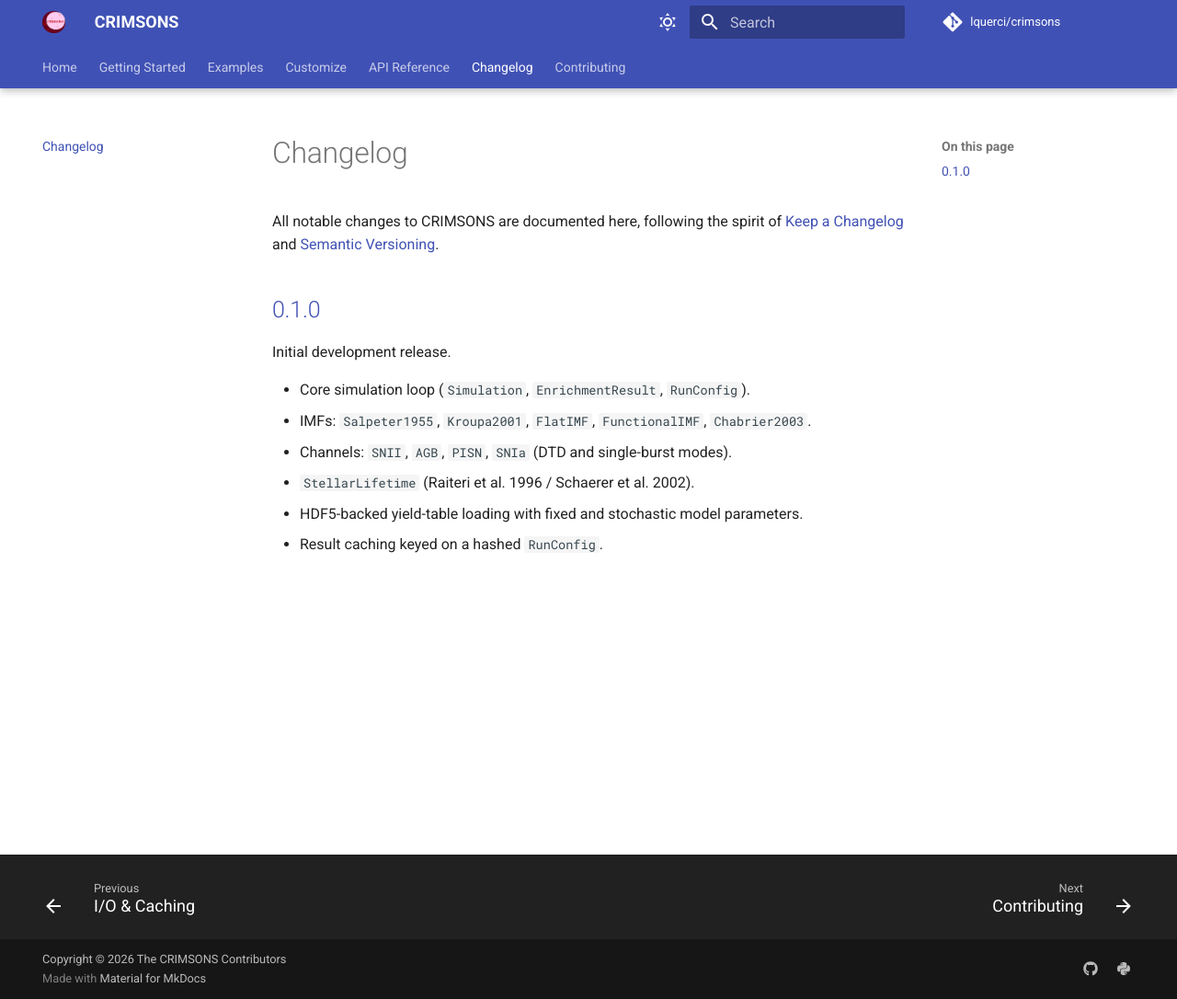
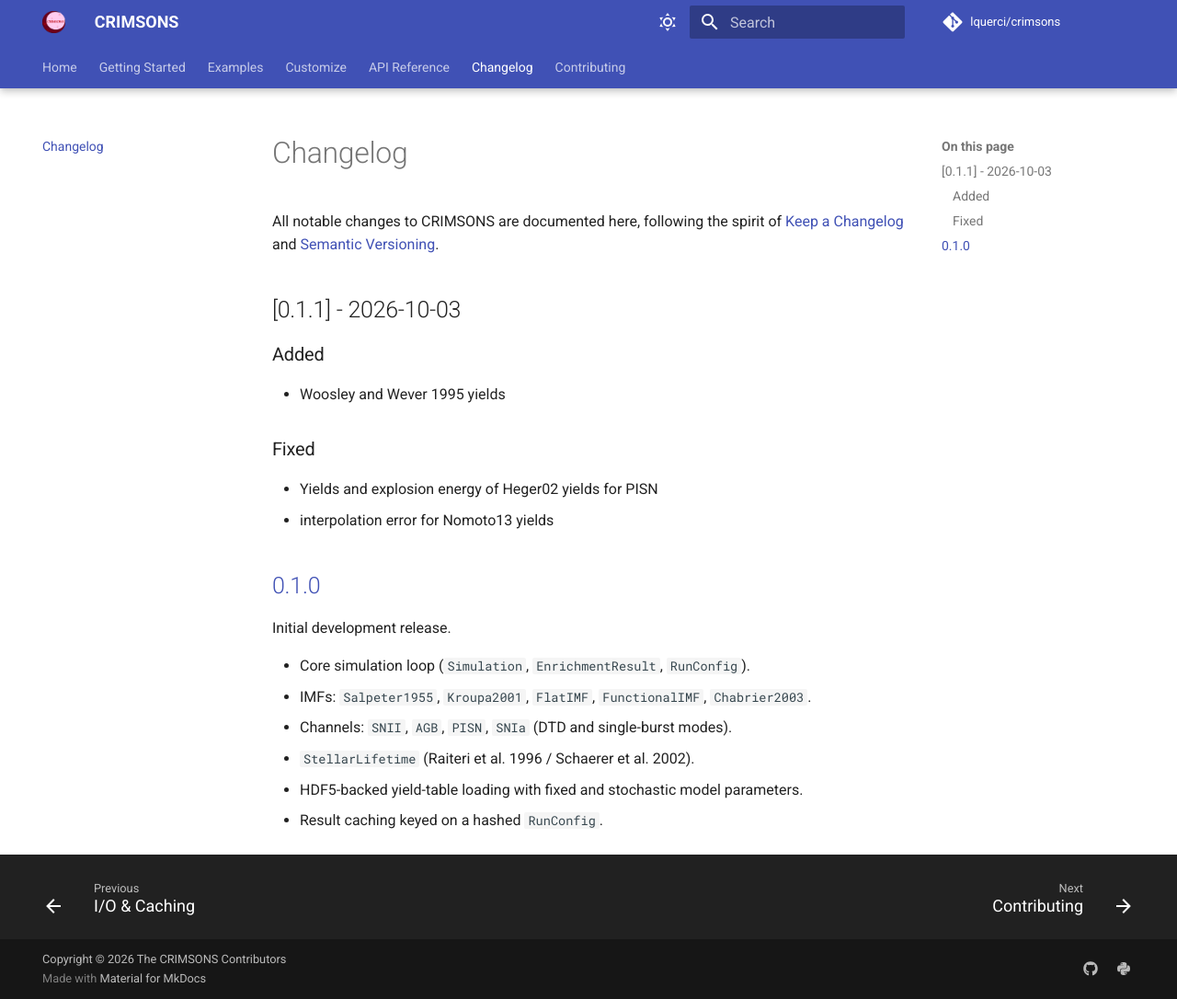
Before and after one commit to lquerci/crimsons, an MkDocs documentation site: the page built from docs/changelog.md, in a window 1280 px wide and 1086 px high. Shown: the whole window at 92% size. Built offline with MkDocs 1.6.1 and Material for MkDocs 9.7.7, drawn with Linux system fonts in a browser that asks for light colours; comment, search, counter and statistics services are not loaded.

Commit message:
bump: version 0.1.1

```diff
--- a/docs/changelog.md
+++ b/docs/changelog.md
@@ -3,6 +3,15 @@
 All notable changes to CRIMSONS are documented here, following the spirit
 of [Keep a Changelog](https://keepachangelog.com/en/1.1.0/){: target="_blank" } and
 [Semantic Versioning](https://semver.org/){: target="_blank" }.
+
+## [0.1.1] - 2026-10-03
+
+### Added
+- Woosley and Wever 1995 yields
+
+### Fixed
+- Yields and explosion energy of Heger02 yields for PISN
+- interpolation error for Nomoto13 yields
 
 ## [0.1.0]
 
--- a/pyproject.toml
+++ b/pyproject.toml
@@ -4,7 +4,7 @@ build-backend = "hatchling.build"
 
 [project]
 name = "crimsons"
-version = "0.1.0"
+version = "0.1.1"
 description = "Stochastic chemical enrichment of stellar populations (SNII, SNIa, AGB) from a sampled IMF."
 readme = "README.md"
 license = { text = "MIT" }
```
